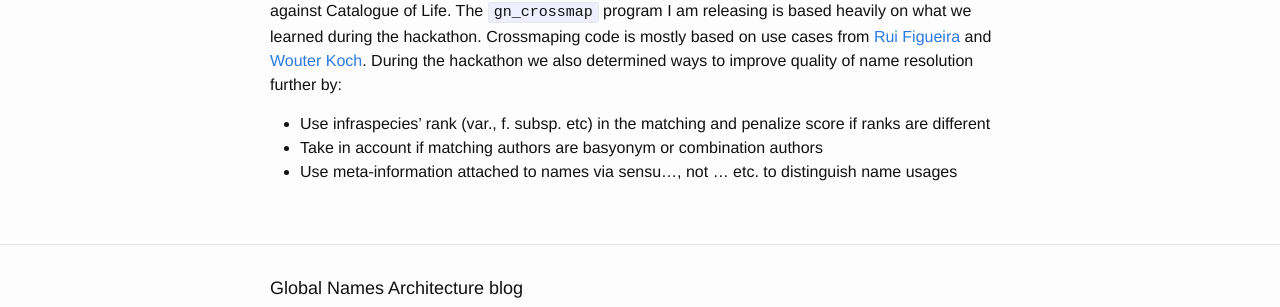
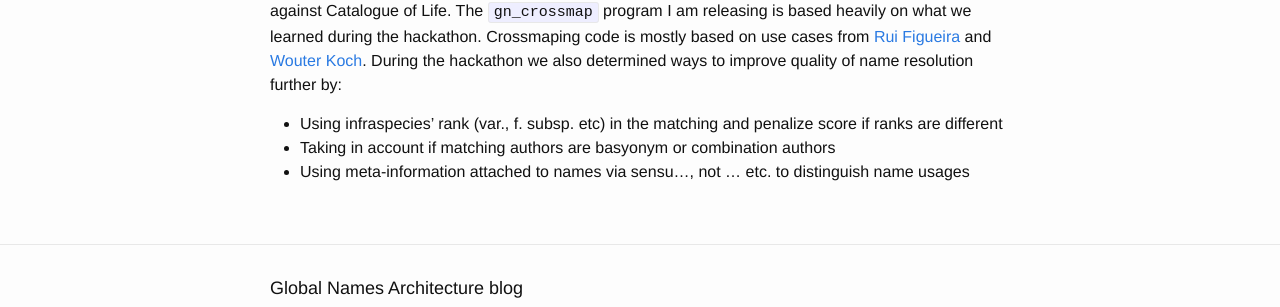
Before and after one commit to GlobalNamesArchitecture/GlobalNamesArchitecture.github.io, a Jekyll site: the page built from _posts/2015-05-11-gn-crossmap-gem.md, in a window 1280 px wide. Shown: the part 1027-1334 px from the top of the page. Built offline with Jekyll 4.4.1, drawn with Linux system fonts in a browser that asks for light colours; nearby versions of some CDN libraries.

Commit message:
small edit

```diff
--- a/_posts/2015-05-11-gn-crossmap-gem.md
+++ b/_posts/2015-05-11-gn-crossmap-gem.md
@@ -53,10 +53,10 @@ learned during the hackathon. Crossmaping code is mostly based on use cases
 from [Rui Figueira][rui] and [Wouter Koch][wouter]. During the hackathon we
 also determined ways to improve quality of name resolution further by:
 
-* Use infraspecies' rank (var., f. subsp. etc) in the matching and penalize
+* Using infraspecies' rank (var., f. subsp. etc) in the matching and penalize
   score if ranks are different
-* Take in account if matching authors are basyonym or combination authors
-* Use meta-information attached to names via sensu..., not ... etc.
+* Taking in account if matching authors are basyonym or combination authors
+* Using meta-information attached to names via sensu..., not ... etc.
   to distinguish name usages
 
 [gncrossmap]: https://github.com/GlobalNamesArchitecture/gn_crossmap
```
